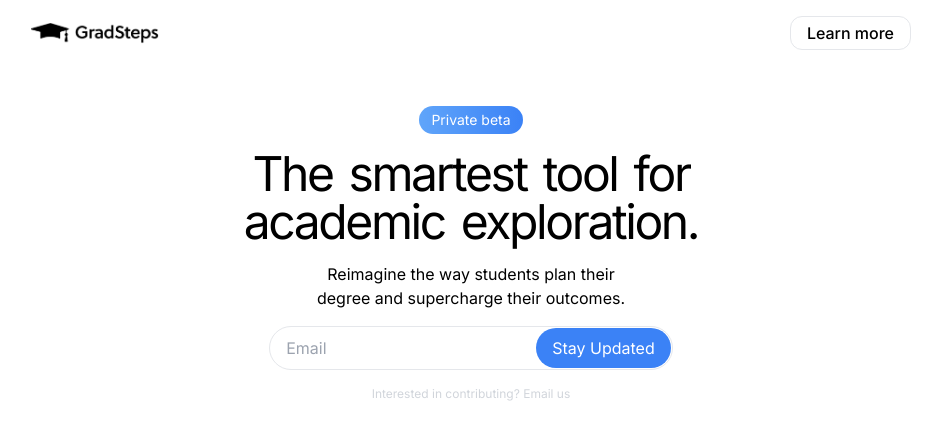
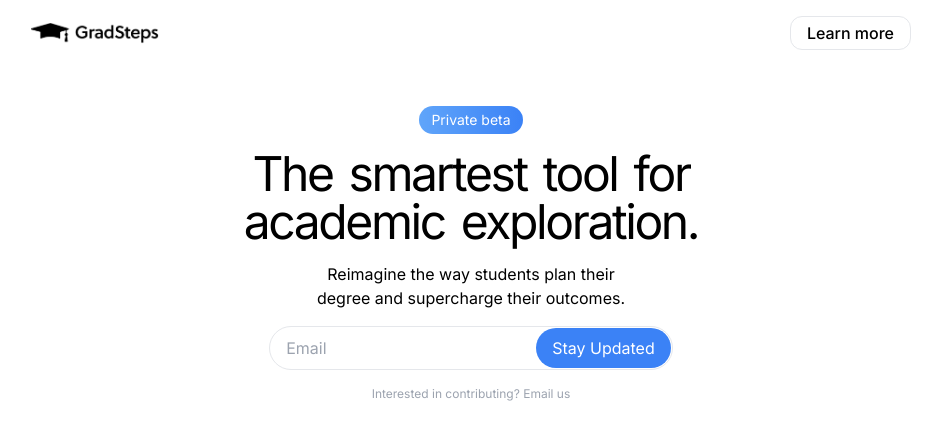
Before and after one commit to tanmaik/gradsteps, a Next.js app: page / in a window 1280 px wide. Shown: the top 440 px of the page, without its empty margins (169-1111 px from the left). Built offline with nearby package versions, Linux system fonts and the light colour scheme.

Commit message:
Make contributing text darker

```diff
--- a/app/components/landing/HeroText.js
+++ b/app/components/landing/HeroText.js
@@ -140,8 +140,8 @@ export default function HeroText() {
         <motion.p
           className={
             isCopied
-              ? `mt-4 text-gray-400 text-xs`
-              : `mt-4 cursor-pointer hover:underline hover:text-gray-400 text-xs text-gray-300 transition-all`
+              ? `mt-4 text-gray-500 text-xs`
+              : `mt-4 cursor-pointer hover:underline hover:text-gray-500 text-xs text-gray-400 transition-all`
           }
           onClick={() => {
             navigator.clipboard.writeText("team@gradsteps.com");
```
